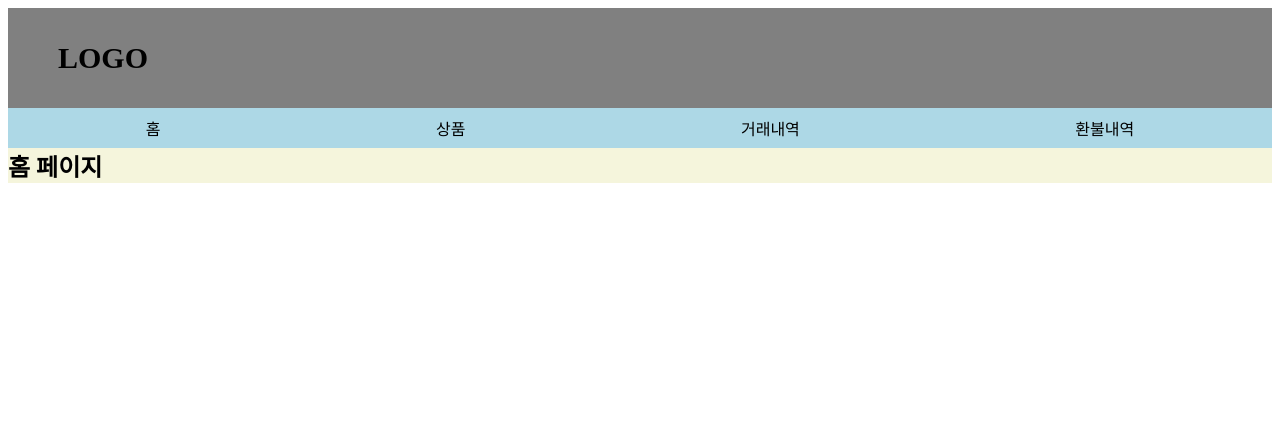
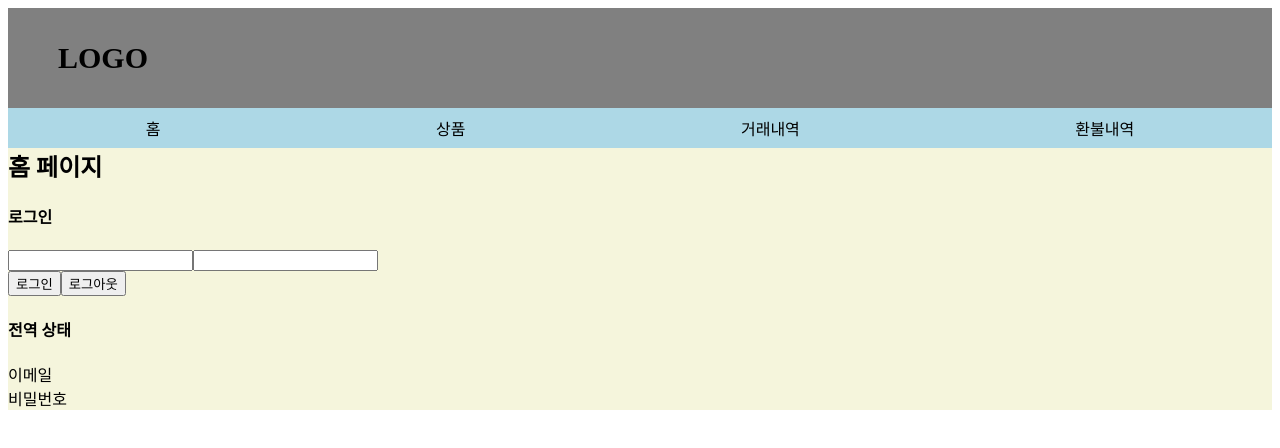
Before and after one commit to Chaemin-L/vue_practice, a Vue app: page /home in a window 1280 px wide. Shown: the top 448 px of the page. Built offline with nearby package versions, Linux system fonts and the light colour scheme.

Commit message:
feat: pinia를 활용하여 로그인된 유저 상태 관리

```diff
--- a/package.json
+++ b/package.json
@@ -9,6 +9,7 @@
   },
   "dependencies": {
     "core-js": "^3.8.3",
+    "pinia": "^2.1.4",
     "vue": "^3.2.13",
     "vue-router": "^4.2.2"
   },
--- a/src/components/Contents/HomeContents.vue
+++ b/src/components/Contents/HomeContents.vue
@@ -1,8 +1,43 @@
 <template>
     <div>
         <h2>홈 페이지</h2>
+        <div>
+            <h4>로그인</h4>
+            <div>
+                <input type="text" v-model="idInput">
+                <input type="password" v-model="pwInput">
+            </div>
+            <div>
+                <button @click="login(idInput, pwInput)">로그인</button>
+                <button @click="logout">로그아웃</button>
+            </div>
+            <div>
+                <h4>전역 상태</h4>
+                <div>이메일 <strong>{{ globalEmailValue }}</strong></div>
+                <div>비밀번호 <strong>{{ globalPasswordValue }}</strong></div>
+                <div v-show="isValidEmail">
+                    <span><strong>{{ getNickname }}</strong>님! 반갑습니다. </span>
+                </div>
+            </div>
+        </div>
     </div>
 </template>
+
+<script setup>
+import {ref, computed} from 'vue';
+import {useLoginStore} from '../../store/store';
+import {storeToRefs} from 'pinia'
+
+const idInput = ref(null);
+const pwInput = ref(null);
+
+const store = useLoginStore();
+const globalEmailValue = computed(()=>store.email);
+const globalPasswordValue = computed(()=>store.password);
+const {isValidEmail, getNickname} = storeToRefs(store);
+const {login, logout} = store;
+
+</script>
 
 <style scoped>
 h2{
--- a/src/components/Contents/TransactionContents.vue
+++ b/src/components/Contents/TransactionContents.vue
@@ -1,7 +1,7 @@
 <template>
     <h2>거래내역 페이지</h2>
-    <card-view class="transaction-card__container" v-for="transaction of shortenDateTransactions" :key="transaction.id">
-        <div class="transaction-card__container">
+    <card-view v-for="transaction of shortenDateTransactions" :key="transaction.id">
+        <div class="transaction-card__container ">
             <div>
                 {{transaction.date}}
             </div>
@@ -27,21 +27,19 @@ const transactionList = toRef(JSON.parse(localStorage.getItem('transaction'))||[
 const shortenDateTransactions = computed(()=>{
     return transactionList.value.map(trans=>({...trans, date:trans.date.slice(0,10)}));
 })
-
-
-
-
 </script>
 
 <style scoped>
 .transaction-card__container{
-    width: 90%;
+    width: 100%;
     display: flex;
     padding: 10px 20px !important;
     background-color: lightsalmon;
+    border-radius: 20px;
     justify-content: space-between;
     align-items: center;
 }
+
 .transaction-card__list{
     display: flex;
     min-width: 130px;
--- a/src/main.js
+++ b/src/main.js
@@ -1,9 +1,12 @@
 import { createApp } from 'vue';
 import App from './App.vue';
 import { appRouter } from './appRouter';
+import {createPinia } from 'pinia';
 
 const app = createApp(App);
+const pinia =  createPinia();
 
 app.use(appRouter);
+app.use(pinia);
 
 app.mount('#app')
--- /dev/null
+++ b/src/store/store.js
@@ -0,0 +1,58 @@
+import {defineStore} from 'pinia';
+
+export const useLoadingStore = defineStore('loading', {
+    state: () => ({
+        data: null,
+        loading: false,
+        error: false,
+    }),
+    getters: {
+        loadData: (state) => state.data,
+    },
+    actions: {
+        wait() {
+            this.loading = true;
+        },
+        success(data){
+            this.loading = false;
+            this.data = data;
+        },
+        catch(){
+            this.error = true;
+        },
+        clear(){
+            this.data = null;
+            this.loading = false;
+            this.error = false;
+        }
+    }
+});
+
+export const useLoginStore = defineStore('login', {
+    state: () => ({
+        email: '',
+        password: ''
+    }),
+    getters: {
+        isValidEmail: (state) => {
+            if(state.email==="") return false;
+            const pattern = /^[a-zA-Z0-9._-]+@[a-zA-Z0-9.-]+\.[a-zA-Z]{2,}$/;
+            return pattern.test(state.email);
+        },
+        getNickname:(state)=>{
+            if(state.email.indexOf('@')===-1) return false;
+            const endOfNickname = state.email.indexOf('@');
+            return state.email.slice(0, endOfNickname);
+        }
+    },
+    actions: {
+        login(email, password){
+            this.email = email;
+            this.password = password;
+        },
+        logout(){
+            this.email = "";
+            this.password = "";
+        }
+    }
+})
```
Also changed, not shown: 1 other file (tests, documents, lock files or other folders).
